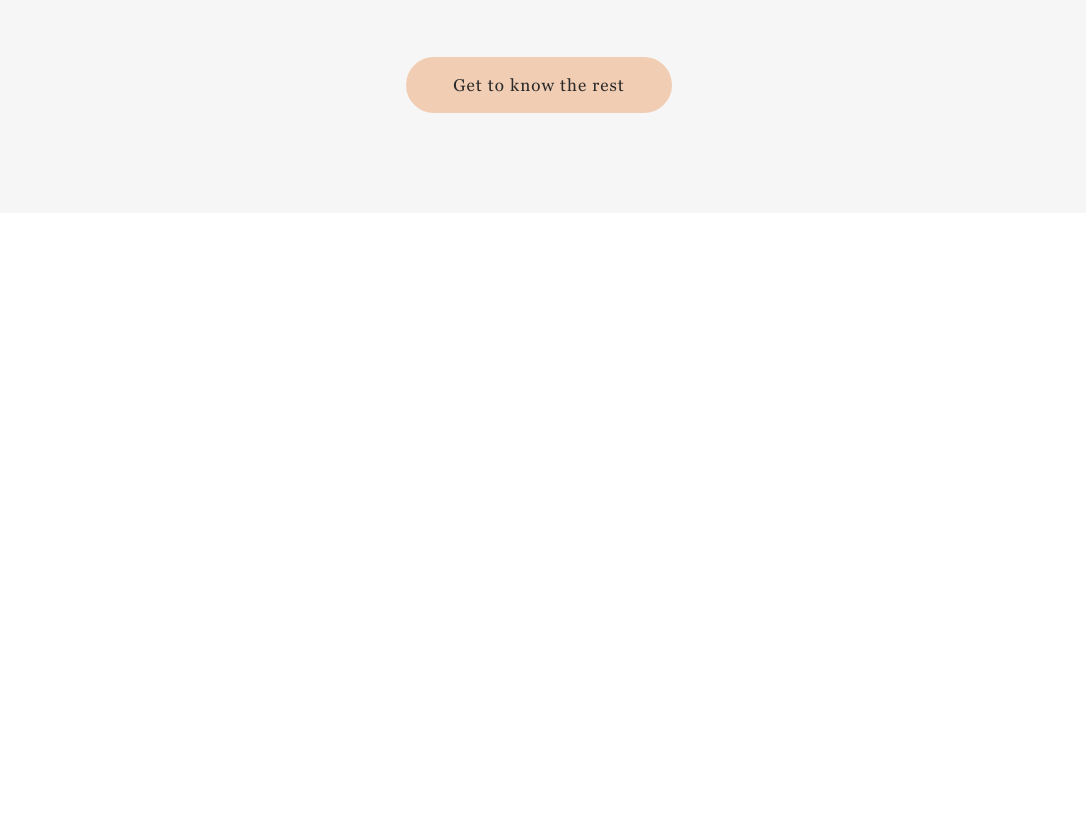
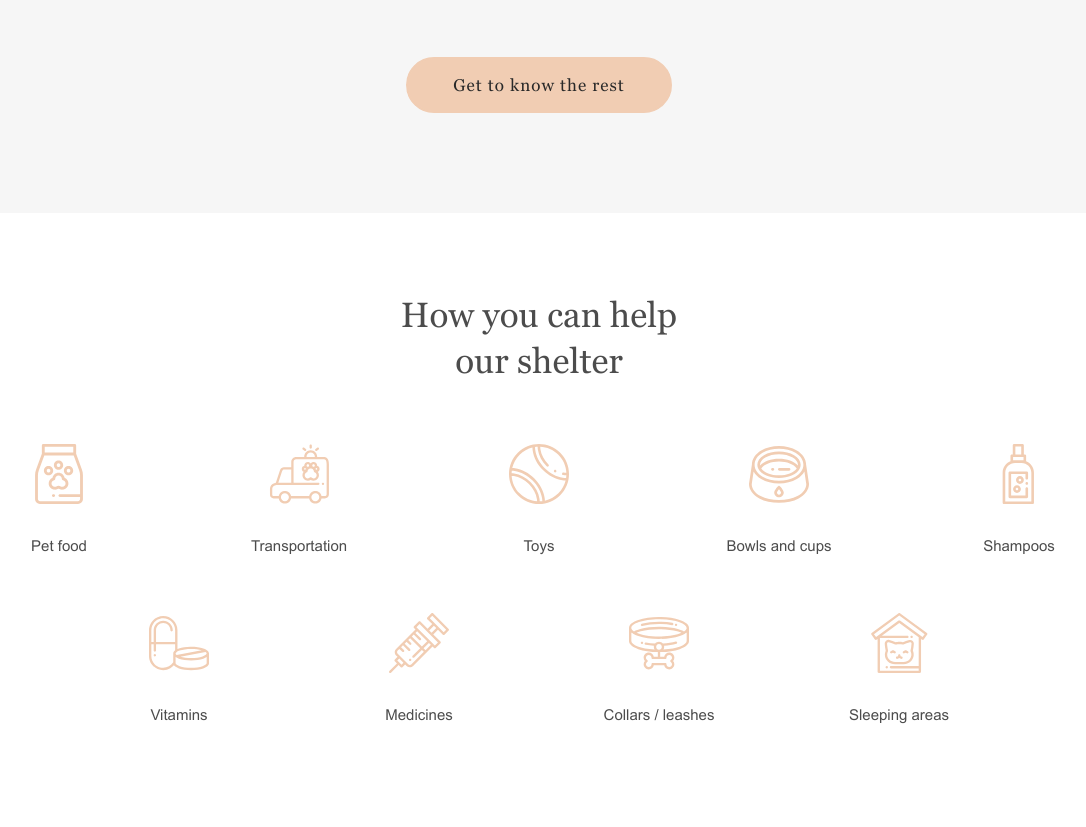
Before and after one commit to Maria0701/rsschool-cv1, a website: page app/index.html in a window 1280 px wide. Shown: the part 2181-3008 px from the top of the page, without its empty margins (101-1187 px from the left). Before the commit the page ends 2394 px from the top, so only its background shows below. Drawn offline with nearby package versions, Linux system fonts and the light colour scheme; files that its build step writes are made by us from their sources; files whose address does not match are found by name.

Commit message:
feat: section help added

```diff
--- /dev/null
+++ b/app/html/main-help.html
@@ -0,0 +1,62 @@
+<section class="help" id="help">
+    <div class="help__wrapper container">
+        <h2 class="help__h2 h3">How you can help
+            <br/>our shelter</h2>
+        <ul class="help__list">
+            <li class="help__item">
+                <svg width="60" height="60">
+                    <use xlink:href="img/sprite.svg#icon-pet-food"></use>
+                </svg>
+                <p>Pet food</p>
+            </li>
+            <li class="help__item">
+                <svg width="60" height="60">
+                    <use xlink:href="img/sprite.svg#icon-transportation"></use>
+                </svg>
+                <p>Transportation</p>
+            </li>
+            <li class="help__item">
+                <svg width="60" height="60">
+                    <use xlink:href="img/sprite.svg#icon-toys"></use>
+                </svg>
+                <p>Toys</p>
+            </li>
+            <li class="help__item">
+                <svg width="60" height="60">
+                    <use xlink:href="img/sprite.svg#icon-bowls-and-cups"></use>
+                </svg>
+                <p>Bowls and cups</p>
+            </li>
+            <li class="help__item">
+                <svg width="60" height="60">
+                    <use xlink:href="img/sprite.svg#icon-shampoos"></use>
+                </svg>
+                <p>Shampoos</p>
+            </li>
+            <li class="help__item">
+                <svg width="60" height="60">
+                    <use xlink:href="img/sprite.svg#icon-vitamins"></use>
+                </svg>
+                <p>Vitamins</p>
+            </li>
+            <li class="help__item">
+                <svg width="60" height="60">
+                    <use xlink:href="img/sprite.svg#icon-medicines"></use>
+                </svg>
+                <p>Medicines</p>
+            </li>
+            <li class="help__item">
+                <svg width="60" height="60">
+                    <use xlink:href="img/sprite.svg#icon-collars-leashes"></use>
+                </svg>
+                <p>Collars / leashes</p>
+            </li>
+            <li class="help__item">
+                <svg width="60" height="60">
+                    <use xlink:href="img/sprite.svg#icon-sleeping-area"></use>
+                </svg>
+                <p>Sleeping areas</p>
+            </li>
+        </ul>
+    </div>
+</section>
--- a/app/index.html
+++ b/app/index.html
@@ -13,6 +13,8 @@
         <include src="app/html/main-top.html"></include>
         <include src="app/html/main-about-shelter.html"></include>
         <include src="app/html/main-friends.html"></include>
+        <include src="app/html/main-help.html"></include>
+        <include src="app/html/main-card.html"></include>
     </main>
     <include src="app/html/footer.html"></include>
     <script src="js/index.min.js"></script>
--- /dev/null
+++ b/app/scss/components/main-help.scss
@@ -0,0 +1,40 @@
+.help__wrapper {
+    padding-top: var(--padding-top);
+    padding-bottom: var(--padding-bottom);
+}
+
+.help__h2 {
+    margin-bottom: 60px;
+    text-align: center;
+}
+
+.help__list {
+    display: flex;
+    flex-wrap: wrap;
+    justify-content: center;
+    grid-row-gap: 55px;
+    margin: 0;
+    padding: 0;
+    list-style: none;
+}
+
+.help__item {
+    display: flex;
+    flex-basis: calc(100% / 5);
+    flex-shrink: 0;
+    flex-direction: column;
+    align-items: center;
+    grid-row-gap: 30px;
+    text-align: center;
+
+    svg {
+        display: block;
+        width: 60px;
+        height: 60px;
+    }
+
+    p {
+        margin-top: 0;
+        margin-bottom: 0;
+    }
+}
--- a/app/scss/style.scss
+++ b/app/scss/style.scss
@@ -7,5 +7,6 @@
 @import "components/main-top.scss";
 @import "components/main-about-shelter.scss";
 @import "components/main-friends.scss";
+@import "components/main-help.scss";
 @import "components/friend-card.scss";
 @import "components/slider.scss";
```
Also changed, not shown: app/html/main-card.html (added), app/scss/components/main-card.scss (added), build/css/style.min.css, build/img/pets-charly.png (added), build/img/pets-freddie.png (added), build/img/pets-scarlet.png (added), build/img/pets-sophia.png (added), build/img/pets-timmy.png (added), build/index.html, 1 other file.
